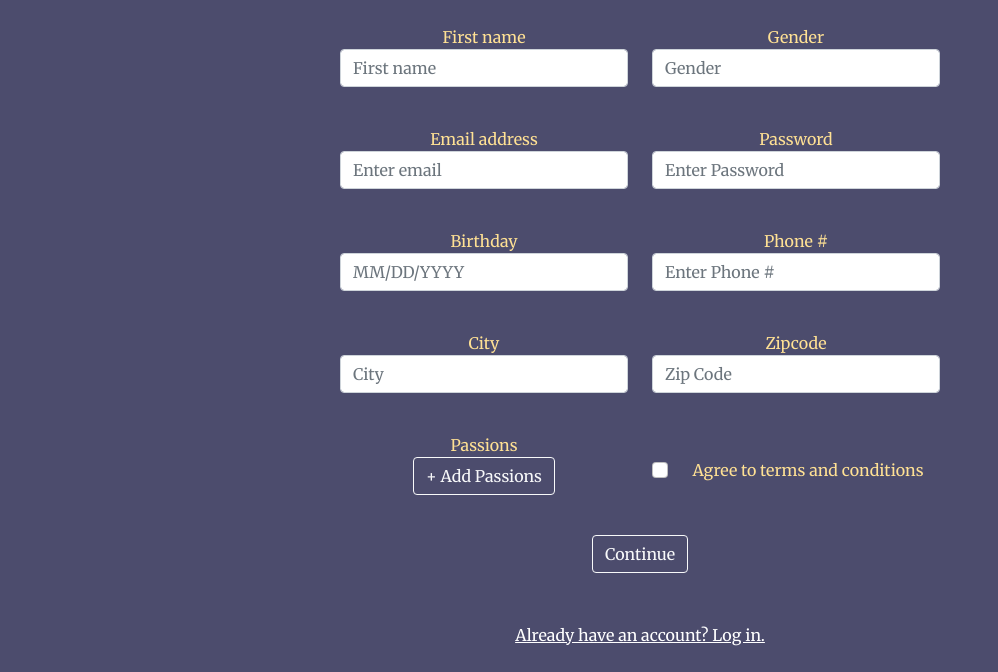
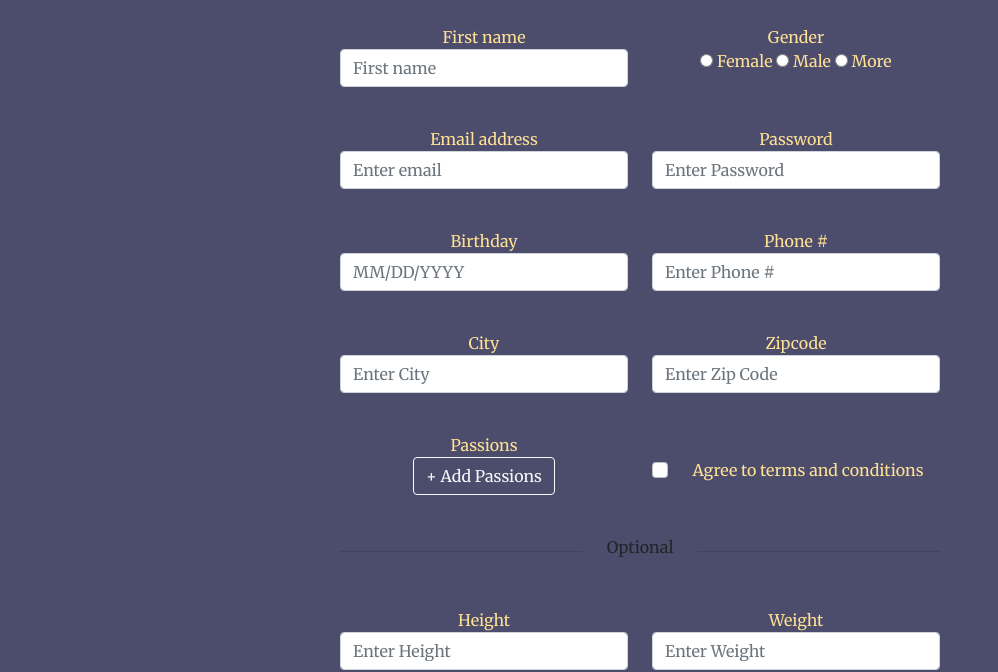
Before and after one commit to michaelsatumba/FitHub-front-page, a plain HTML site: page html/registration.html in a window 1280 px wide. Shown: the part 147-819 px from the top of the page, without its empty margins (0-998 px from the left). Drawn offline with nearby package versions, Linux system fonts and the light colour scheme.

Commit message:
Update registration.html

```diff
--- a/html/registration.html
+++ b/html/registration.html
@@ -44,7 +44,16 @@
         </div>
         <div class="col-lg-6 ">
           <label for="validationCustom02">Gender</label>
-          <input type="text" class="form-control" id="validationCustom02" placeholder="Gender" required>
+          <div>
+            <input type="radio" class="custom-control-input" id="customControlValidation2" name="radio-stacked" required>
+            <label class="custom-control-label" for="customControlValidation1"> Female </label>
+            <input type="radio" class="custom-control-input" id="customControlValidation3" name="radio-stacked" required>
+            <label class="custom-control-label" for="customControlValidation2"> Male </label>
+            <input type="radio" class="custom-control-input" id="customControlValidation3" name="radio-stacked" required>
+            <label class="custom-control-label" for="customControlValidation3"> More </label>
+            <div class="invalid-feedback">Please provide one.</div>
+            <div class="valid-feedback">Looks good!</div>
+          </div>
           <div class="valid-feedback">
             Looks good!
           </div>
@@ -85,14 +94,14 @@
       <div class="row">
         <div class="col-lg-6">
           <label for="validationCustom03">City</label>
-          <input type="text" class="form-control" id="city" placeholder="City" required>
+          <input type="text" class="form-control" id="city" placeholder="Enter City" required>
           <div class="invalid-feedback">
             Please provide a valid city.
           </div>
         </div>
         <div class="col-lg-6">
           <label for="validationCustom03">Zipcode</label>
-          <input type="number" class="form-control" id="zip_code" placeholder="Zip Code" required>
+          <input type="number" class="form-control" id="zip_code" placeholder="Enter Zip Code" required>
           <div class="invalid-feedback">
             Please provide a valid zipcode.
           </div>
@@ -175,6 +184,8 @@
                   <button type="button" class="btn btn-outline-dark btn-sm" data-bs-toggle="button" autocomplete="off" data-info="juggling">🤹‍♀️ Juggling</button>
                   <button type="button" class="btn btn-outline-dark btn-sm" data-bs-toggle="button" autocomplete="off" data-info="outdoors">⛺️ Outdoors</button>
                   <button type="button" class="btn btn-outline-dark btn-sm" data-bs-toggle="button" autocomplete="off" data-info="dancing">💃 Dancing</button>
+                  <button type="button" class="btn btn-outline-dark btn-sm" data-bs-toggle="button" autocomplete="off" data-info="cardio">🫁 Cardio</button>
+                  <button type="button" class="btn btn-outline-dark btn-sm" data-bs-toggle="button" autocomplete="off" data-info="muscle">💪 Muscle</button>
                 </div>
                 <div class="modal-footer">
                   <button type="button" class="btn btn-outline-dark" data-bs-dismiss="modal">Close</button>
@@ -193,8 +204,26 @@
           </div>
         </div>
       </div>
+  <div class="optional">
+    <div class="row">
+      <div class="col"><hr></div>
+      <div class="col-auto">Optional</div>
+      <div class="col"><hr></div>
   </div>
-  <button class="btn btn-outline-light continueB" type="submit" >Continue</button>
+  </div>
+  <div class="row">
+    <div class="col-lg-6">
+      <label for="exampleInputEmail1">Height</label>
+      <input type="number" class="form-control" placeholder="Enter Height" />
+    </div>
+    <div class="col-lg-6">
+      <label for="exampleInputEmail1">Weight</label>
+      <input type="number" class="form-control" placeholder="Enter Weight" />
+
+    </div>
+  </div>
+</div>
+  <button class="btn btn-outline-light continueB" type="submit">Continue</button>
   </form>
   <footer>
     <div class="forgot">
```
Lines whose indentation alone changed are shown as unchanged.
